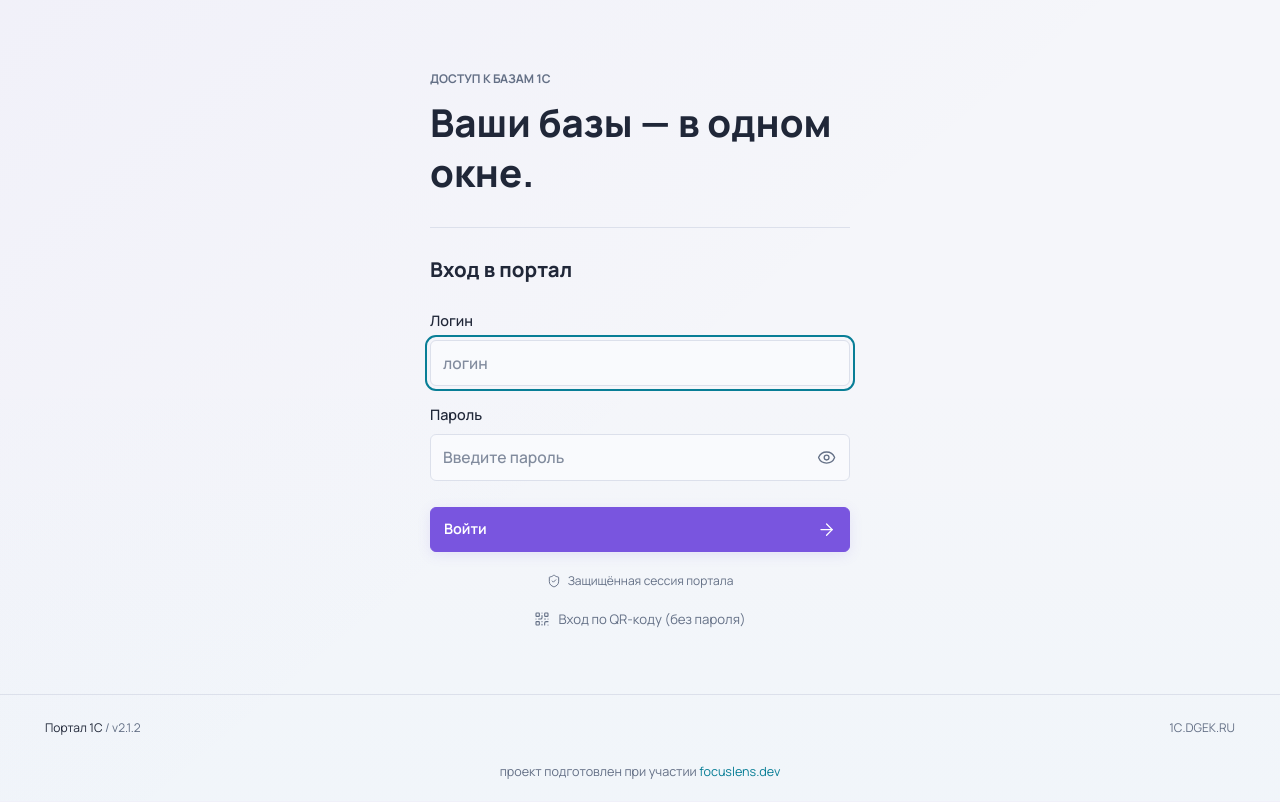
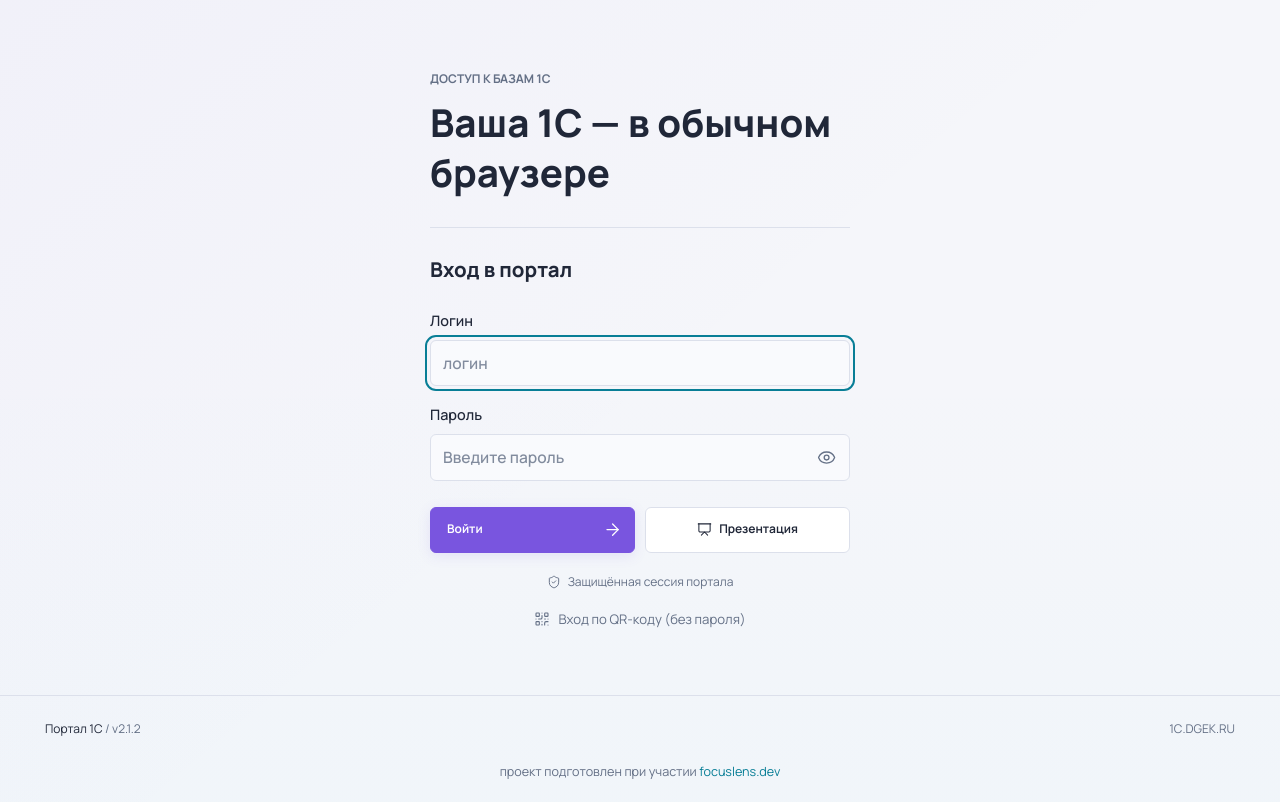
Before and after one commit to DgekStr/1CSmallControl, a Flask app: page /login in a window 1280 px wide. Shown: the part 99-901 px from the top of the page. Before the commit the page ends 878 px from the top, so only its background shows below. Run offline with Flask 3, Linux system fonts and the light colour scheme; data that the repository does not hold is empty.

Commit message:
feat(login): заголовок «Ваша 1С — в обычном браузере», кнопка «Презентация» рядом с «Войти»; CTA на последнем слайде закрывает вкладку

```diff
--- a/static/portal.css
+++ b/static/portal.css
@@ -705,3 +705,11 @@ input,select,textarea{font-size:calc(13px*var(--fs))}
 .bases-table{min-width:1560px}
 .bases-table .row-actions{flex-wrap:nowrap}
 .bases-table td:last-child{white-space:nowrap;width:1%}
+
+/* Вход: «Войти» и «Презентация» в одну строку, одинаковая ширина/высота */
+.login-actions{display:grid;grid-template-columns:1fr 1fr;gap:10px;margin-top:26px}
+.login-actions .button{width:100%;min-height:46px;margin-top:0;font-size:12px;white-space:nowrap}
+.login-actions .login-submit{justify-content:space-between;padding-left:16px;padding-right:12px}
+.login-actions .login-presentation{justify-content:center;gap:7px;text-decoration:none}
+.login-actions .login-presentation svg{width:15px;height:15px}
+@media (max-width:360px){.login-actions{grid-template-columns:1fr}}
--- a/templates/login.html
+++ b/templates/login.html
@@ -23,7 +23,7 @@
   <main class="login-main">
     <div class="login-heading">
       <span class="eyebrow">ДОСТУП К БАЗАМ 1С</span>
-      <h1>Ваши базы — в одном окне.</h1>
+      <h1>Ваша 1С — в обычном браузере</h1>
     </div>
     <form method="post" class="login-form">
       <input type="hidden" name="csrf" value="{{ csrf_token() }}">
@@ -31,7 +31,12 @@
       <h2>Вход в портал</h2>
       <label>Логин<input name="username" autocomplete="username" required autofocus placeholder="логин" maxlength="32"></label>
       <label>Пароль<span class="password-input"><input name="password" type="password" autocomplete="current-password" required placeholder="Введите пароль"><button class="icon-button" type="button" id="reveal-password" title="Показать пароль" aria-label="Показать пароль"><i data-lucide="eye"></i></button></span></label>
-      <button type="submit" class="button primary login-submit">Войти <i data-lucide="arrow-right"></i></button>
+      <div class="login-actions">
+          <button type="submit" class="button primary login-submit">Войти <i data-lucide="arrow-right"></i></button>
+          <a class="button login-presentation" href="{{ url_for('presentation') }}" target="_blank" rel="noopener">
+            <i data-lucide="presentation"></i>Презентация
+          </a>
+        </div>
       <div class="login-secure"><i data-lucide="shield-check"></i>Защищённая сессия портала</div>
       <a class="login-qr-link" href="{{ url_for('qr_login_page') }}">
         <i data-lucide="qr-code"></i>Вход по QR-коду (без пароля)
```
Also changed, not shown: templates/presentation.html (+16 -0 lines).
